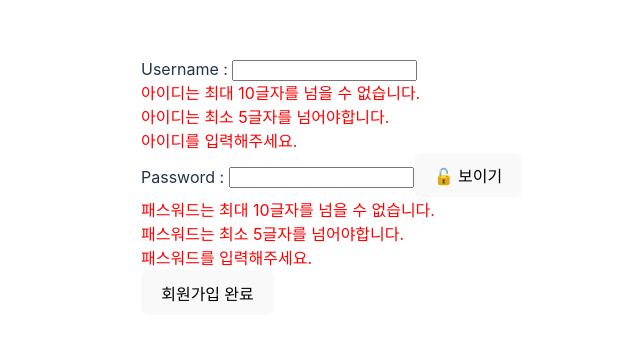
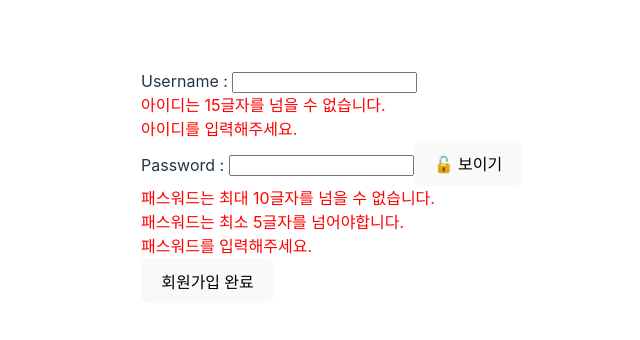
Before and after one commit to aaronryu/react-tutorial, a React (Vite) app: page / in a window 1280 px wide. Shown: the part 214-554 px from the top of the page, without its empty margins (299-939 px from the left). Built offline with nearby package versions, Linux system fonts and the light colour scheme.

Commit message:
실습 12-12: React Hook Form 의 useForm 처럼 검증 커스터마이징 기능

```diff
--- a/src/App.jsx
+++ b/src/App.jsx
@@ -7,9 +7,9 @@ function UsernameInput({ reference, error = undefined, validate }) {
     <div>
       Username : <input ref={reference} onChange={(e) => validate(e.target.value)} />
       <div style={{ color: 'red' }}>
-        {error?.maximum && <div>아이디는 최대 10글자를 넘을 수 없습니다.</div>}
-        {error?.minimum && <div>아이디는 최소 5글자를 넘어야합니다.</div>}
-        {error?.required && <div>아이디를 입력해주세요.</div>}
+        {error?.maximum ? <div>{error?.maximum?.message}</div> : <></>}
+        {error?.minimum ? <div>{error?.minimum?.message}</div> : <></>}
+        {error?.required ? <div>{error?.required?.message}</div> : <></>}
       </div>
     </div>
   )
@@ -32,9 +32,9 @@ function PasswordInput({ reference, error = undefined, validate }) {
       <input type='password' ref={reference} onChange={(e) => validate(e.target.value)} />
       <button onClick={changeMode}>🔓 보이기</button>
       <div style={{ color: 'red' }}>
-        {error?.maximum && <div>패스워드는 최대 10글자를 넘을 수 없습니다.</div>}
-        {error?.minimum && <div>패스워드는 최소 5글자를 넘어야합니다.</div>}
-        {error?.required && <div>패스워드를 입력해주세요.</div>}
+        {error?.maximum ? <div>{error?.maximum?.message}</div> : <></>}
+        {error?.minimum ? <div>{error?.minimum?.message}</div> : <></>}
+        {error?.required ? <div>{error?.required?.message}</div> : <></>}
       </div>
     </div>
   )
@@ -43,32 +43,42 @@ function PasswordInput({ reference, error = undefined, validate }) {
 function useForm() {
   const forms = useRef({})
 
-  function register(label) {
+  function register(
+    label,
+    { maximum: max = undefined, minimum: min = undefined, required = undefined },
+  ) {
     const ref = useRef(null)
-    const [valid, setValid] = useState({
-      maximum: false,
-      minimum: false,
-      required: false,
-    })
+    const initial = {}
+    if (max) initial.maximum = false
+    if (min) initial.minimum = false
+    if (required) initial.required = false
+    const [valid, setValid] = useState(initial)
+
+    const criteria = {}
+    if (max) criteria.maximum = { type: 'maximum', value: max.value, message: max.message ?? '' }
+    if (min) criteria.minimum = { type: 'minimum', value: min.value, message: min.message ?? '' }
+    if (required) criteria.required = { type: 'required', message: required.message ?? '' }
 
     function validate(input) {
       const changed = produce(valid, (draft) => {
-        if (valid.maximum !== input.length <= 10) draft.maximum = input.length <= 10
-        if (valid.minimum !== input.length > 5) draft.minimum = input.length > 5
-        if (valid.required !== input.length > 0) draft.required = input.length > 0
+        if (max && valid.maximum !== input.length <= 10) draft.maximum = input.length <= 10
+        if (min && valid.minimum !== input.length > 5) draft.minimum = input.length > 5
+        if (required && valid.required !== input.length > 0) draft.required = input.length > 0
       })
       if (!changed.maximum || !changed.minimum || !changed.required) ref.current?.focus()
       setValid(changed)
     }
 
+    const error = {}
+    if (max && !valid.maximum) error.maximum = { message: max.message }
+    if (min && !valid.minimum) error.minimum = { message: min.message }
+    if (required && !valid.required) error.required = { message: required.message }
+
     // 1. useForm 내 중앙관리 변수 form
     const form = {
       ref,
       value: ref.current?.value,
-      formState: {
-        valid: { maximum: valid.maximum, minimum: valid.minimum, required: valid.required },
-        error: { maximum: !valid.maximum, minimum: !valid.minimum, required: !valid.required },
-      },
+      formState: { error },
       validate,
     }
 
@@ -108,8 +118,19 @@ function App() {
 
   return (
     <section style={{ textAlign: 'start', width: 400 }}>
-      <UsernameInput {...register('username')} />
-      <PasswordInput {...register('password')} />
+      <UsernameInput
+        {...register('username', {
+          maximum: { value: 15, message: '아이디는 15글자를 넘을 수 없습니다.' },
+          required: { message: '아이디를 입력해주세요.' },
+        })}
+      />
+      <PasswordInput
+        {...register('password', {
+          maximum: { value: 10, message: '패스워드는 최대 10글자를 넘을 수 없습니다.' },
+          minimum: { value: 5, message: '패스워드는 최소 5글자를 넘어야합니다.' },
+          required: { message: '패스워드를 입력해주세요.' },
+        })}
+      />
       <button onClick={() => handleSubmit(registration)}>회원가입 완료</button>
     </section>
   )
```
